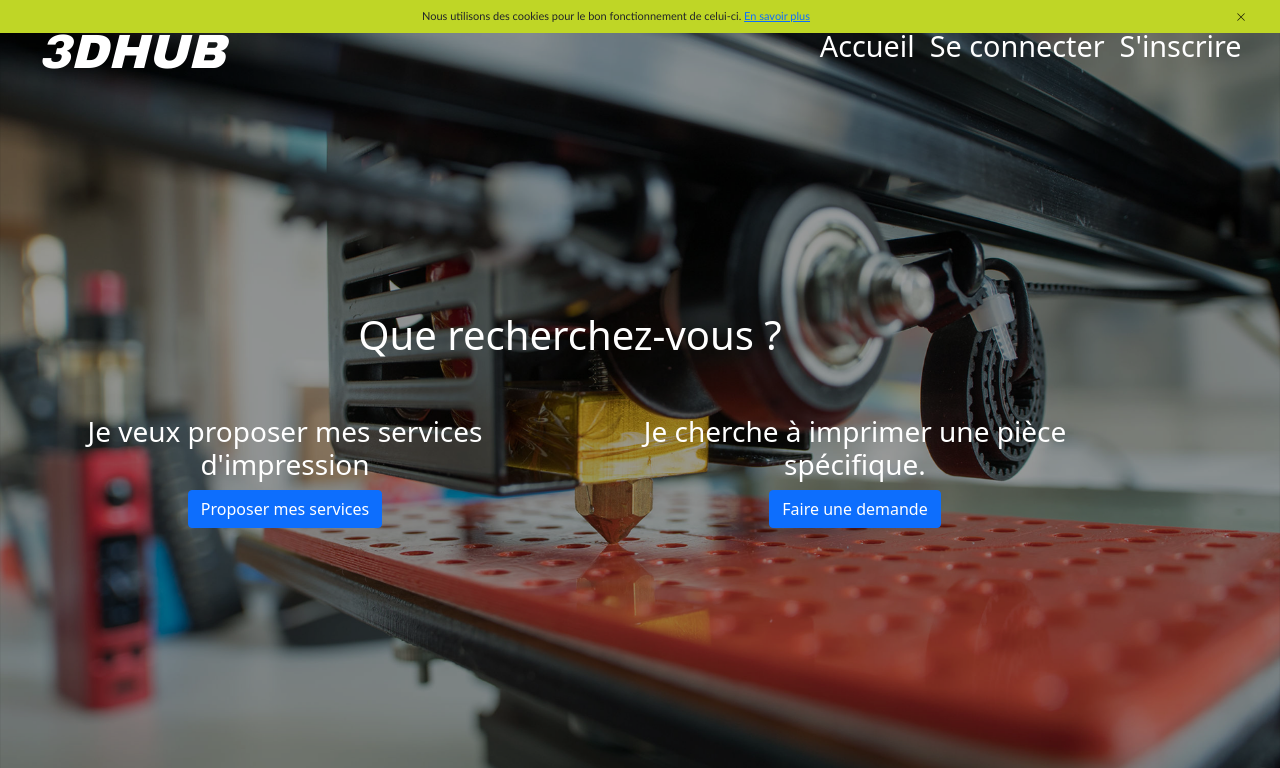
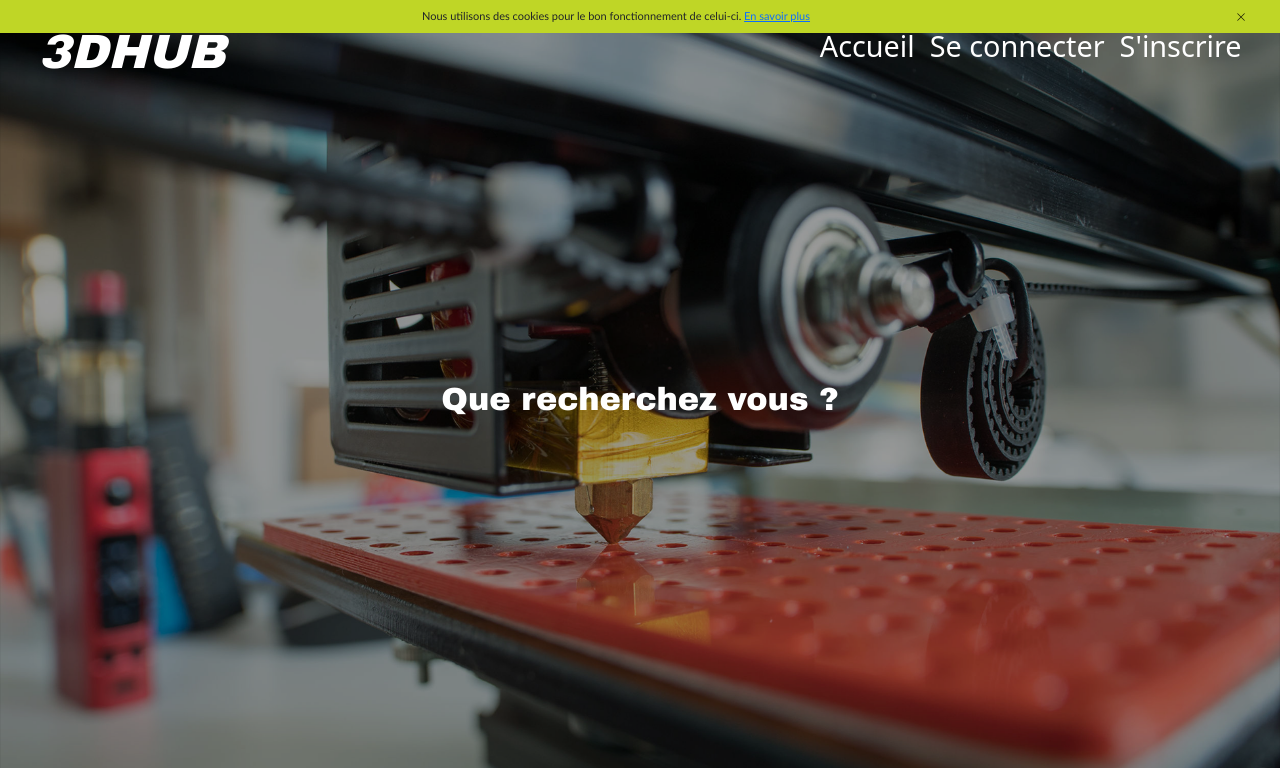
Before and after one commit to Munozmu/3d-hub, a PHP site: page / in a window 1280 px wide. Shown: the top 768 px of the page. Run offline with PHP 8.4, Linux system fonts and the light colour scheme; some libraries are stand-ins or nearby versions.

Commit message:
fix index

```diff
--- a/CSS.css
+++ b/CSS.css
@@ -1,10 +1,4 @@
 
-.container {
-    position: fixed;
-	margin-top:18%;
-	color: white;
-	z-index: 2;
-}
 
 
 .accueil {
@@ -27,16 +21,21 @@
 	font-family:arial black;
 
 }
-.alert {
-	position:absolute;
-	z-index: 3;
-	color:black!important;
 
-
+.question {
+        z-index: 2;
+        position:absolute;
+        color:white;
+        font-size:200%;
+        font-family: arial black;
+        top: 50%; left: 50%; /* à 50%/50% du parent référent */
+        transform: translate(-50%, -50%); /* décalage de 50% de sa propre taille */
 
 }
 
+
 body {
+    z-index: -1;
 	background-color: black!important;
 	background-image: url("image.png");
 	background-size: cover;
@@ -53,12 +52,8 @@ body {
 
 
 
-a {
-    text-decoration: none;
-    color: #6E052E;
-}
-
 #barre {
+    z-index: 4;
     width: 100%;
     background:#BFD626;
     padding:8px 0;
--- a/index.html
+++ b/index.html
@@ -59,23 +59,8 @@
 
 
 
-  <div class="container">
-    <div class="row mt-5">
-      <div class="col-12 text-center">
-        <h1>Que recherchez-vous ?</h1>
-      </div>
-    </div>
-    <div class="row mt-5">
-      <div class="col-6 text-center">
-        <h3>Je veux proposer mes services d'impression</h3>
-        <a href="" class="btn btn-primary">Proposer mes services</a>
-      </div>
-      <div class="col-6 text-center">
-        <h3>Je cherche à imprimer une pièce spécifique.</h3>
-        <a href="" class="btn btn-primary">Faire une demande</a>
-      </div>
-    </div>
-  </div>
+<div class="question">Que recherchez vous ?</div>
+
 
 
 
```
